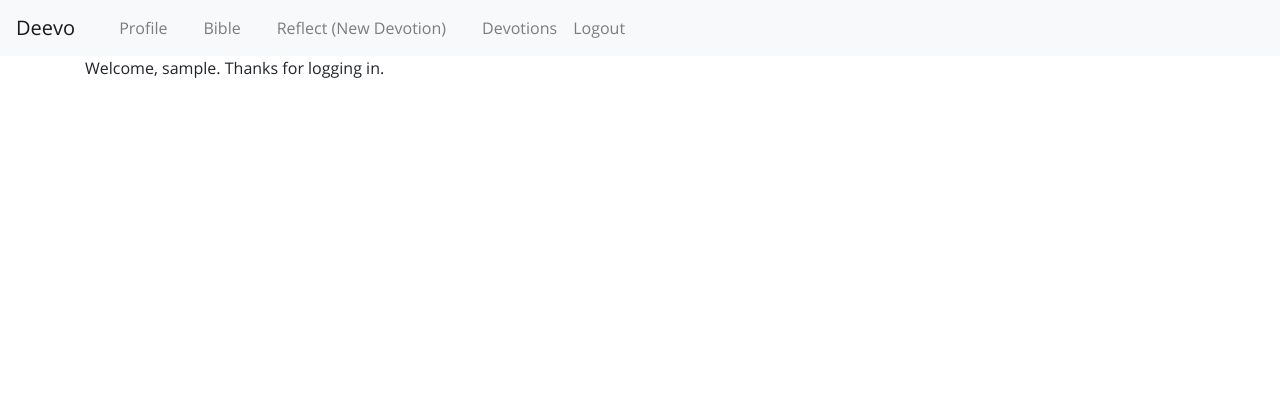
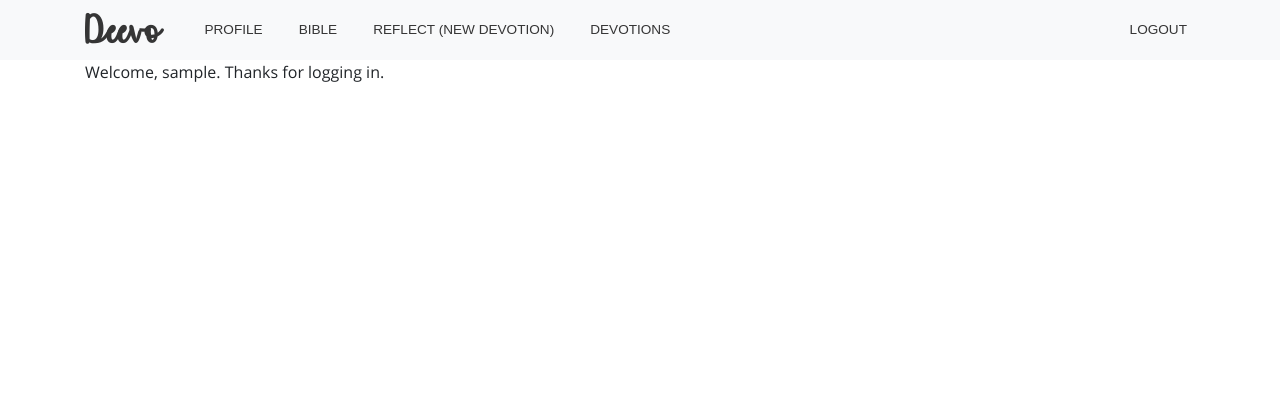
Before and after one commit to reginaalyssa/Deevo, a Django app: page / in a window 1280 px wide. Shown: the top 420 px of the page. Before the commit the page ends 78 px from the top, so only its background shows below. Run offline with Django 3.2, Linux system fonts and the light colour scheme; the visitor is signed in with stand-in values (Sample User, id 1); some libraries are stand-ins or nearby versions; some web fonts are replaced.

Commit message:
Merge navbar in About to navbar in base template

```diff
--- a/deevo/templates/base.html
+++ b/deevo/templates/base.html
@@ -20,25 +20,39 @@
 {#    <script src="https://maxcdn.bootstrapcdn.com/bootstrap/4.0.0-beta/js/bootstrap.min.js" integrity="sha384-h0AbiXch4ZDo7tp9hKZ4TsHbi047NrKGLO3SEJAg45jXxnGIfYzk4Si90RDIqNm1" crossorigin="anonymous"></script>#}
 </head>
 <body>
+{% block hero %}
+{% endblock %}
 {% block navbar %}
-    {% if user.is_authenticated %}
-        <nav class="navbar navbar-expand-md navbar-light bg-light navbar-default">
+    <nav class="navbar navbar-expand-md navbar-light bg-light navbar-default" id="main-navbar">
+        <div class="container">
             <a class="navbar-brand" href="{% url 'home' %}">Deevo</a>
-            <button class="navbar-toggler" type="button" data-toggle="collapse" data-target="#deevo-navbar" aria-controls="deevo-navbar" aria-expanded="false" aria-label="Toggle navigation">
+            <button class="navbar-toggler" type="button" data-toggle="collapse" data-target="#deevo-navbar"
+                    aria-controls="deevo-navbar" aria-expanded="false" aria-label="Toggle navigation">
                 <span class="navbar-toggler-icon"></span>
             </button>
 
             <div class="collapse navbar-collapse" id="deevo-navbar">
+                {% if user.is_authenticated %}
                     <ul class="navbar-nav mr-auto">
                         <li class="nav-item"><a class="nav-link" href="{% url 'profile' %}">Profile</a></li>
                         <li class="nav-item"><a class="nav-link" href="{% url 'bible:book' %}">Bible</a></li>
                         <li class="nav-item"><a class="nav-link" href="{% url 'devotions:new' %}">Reflect (New Devotion)</a></li>
                         <li class="nav-item"><a class="nav-link" href="{% url 'devotions:view_devotions' %}">Devotions</a></li>
-                    <li><a class="nav-link" href="{% url 'logout' %}">Logout</a></li>
                     </ul>
+
+                    <ul class="navbar-nav ml-auto">
+                        <li class="nav-item"><a class="nav-link" href="{% url 'logout' %}">Logout</a></li>
+                    </ul>
+                {% else %}
+                    <ul class="navbar-nav ml-auto">
+                        <li class="nav-item"><a class="nav-link" href="{% url 'about' %}">ABOUT</a></li>
+                        <li class="nav-item"><a class="nav-link" href="{% url 'profile' %}">LOG IN</a></li>
+                        <li class="nav-item"><a class="nav-link" href="{% url 'bible:book' %}">SIGN UP</a></li>
+                    </ul>
+                {% endif %}
+            </div>
         </div>
     </nav>
-    {% endif %}
 {% endblock %}
 {% block container %}
     <div class="container">
--- a/deevo/templates/home.html
+++ b/deevo/templates/home.html
@@ -7,6 +7,7 @@
         Home
     {% endif %}
 {% endblock %}
+
 {% block stylesheet %}
     {% if user.is_authenticated != True %}
         {% load static %}
@@ -14,18 +15,23 @@
     {% endif %}
 {% endblock %}
 
+{% block navbar %}
+    {% if user.is_authenticated %}
+        {{ block.super }}
+    {% endif %}
+{% endblock %}
+
 {% block content %}
     {% if user.is_authenticated %}
-	    <p>Welcome, {{ user.username }}. Thanks for logging in.</p>
-	{% else %}
+        <p>Welcome, {{ user.username }}. Thanks for logging in.</p>
+    {% else %}
         <main class="row align-items-center">
             <div class="col-12 col-lg-7" id="home-main-div">
                 <h1>Deevo</h1>
                 <p>
-                    Your personal daily devotion web application.
-                    Stay in touch with your faith by reflecting everyday on your chosen passage from the Bible
-                    as Deevo acts as the digital home for your devotions. With 7 available Bible versions to choose from,
-                    you can gain different perspectives of the Word of God.
+                    Your personal daily devotion web application. Stay in touch with your faith by reflecting everyday
+                    on your chosen passage from the Bible as Deevo acts as the digital home for your devotions. With 7
+                    available Bible versions to choose from, you can gain different perspectives of the Word of God.
                 </p>
 
                 <a href="{% url 'about' %}" class="btn btn-md" id="know-more">Know More</a>
@@ -34,5 +40,5 @@
             </div>
             <div class="col-lg-5"></div>
         </main>
-	{% endif %}
+    {% endif %}
 {% endblock %}
--- a/deevo/templates/registration/login.html
+++ b/deevo/templates/registration/login.html
@@ -3,10 +3,10 @@
 {% block title %}Log in{% endblock %}
 
 {% block content %}
-    <h2>Login</h2>
+    <h2>Log in</h2>
     <form method="post">
         {% csrf_token %}
         {{ form.as_p }}
-        <button type="submit">Login</button>
+        <button type="submit" class="btn btn-md">Log in</button>
     </form>
 {% endblock %}
```
Also changed, not shown: deevo/templates/about.html (+3 -21 lines). Lines whose indentation alone changed are shown as unchanged.
